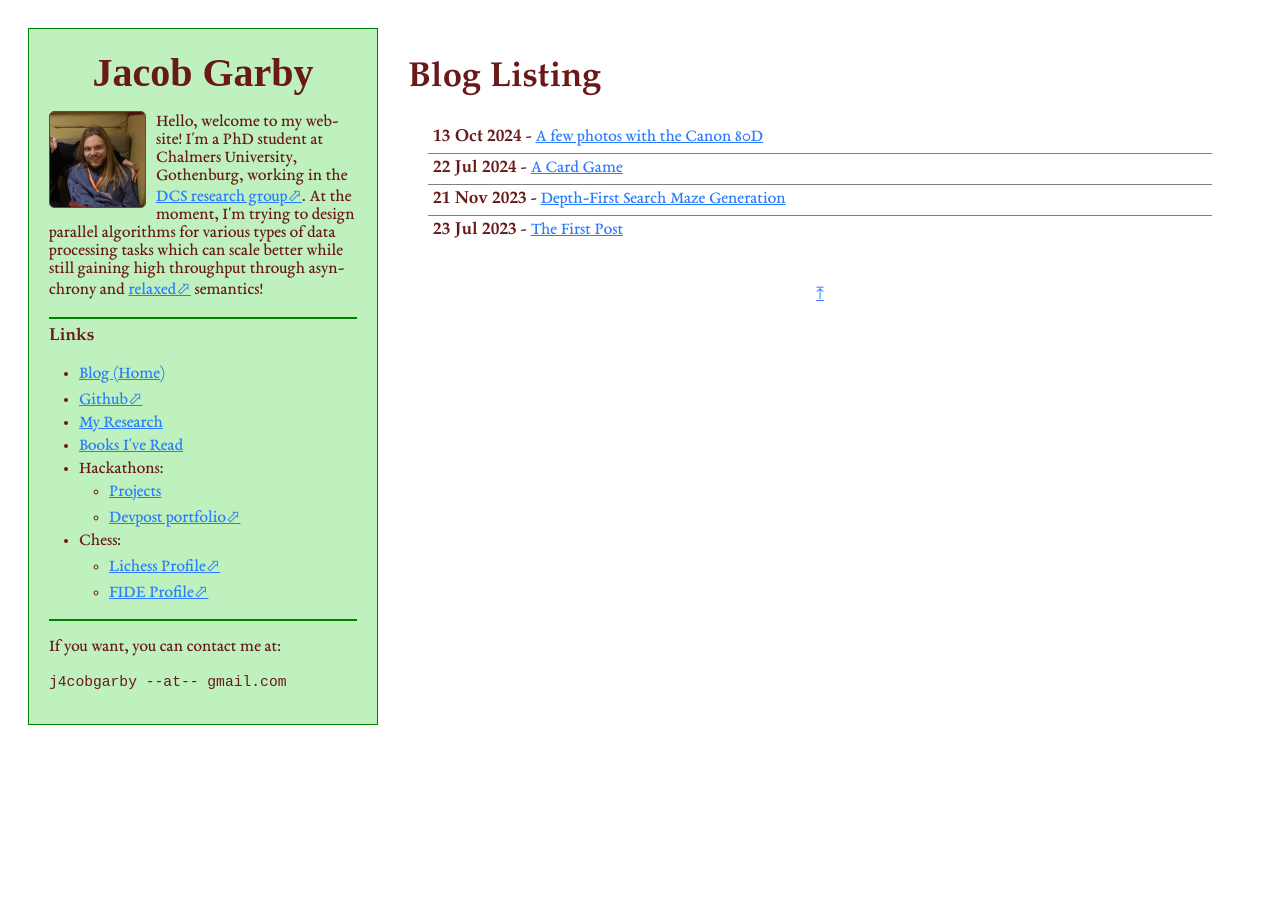
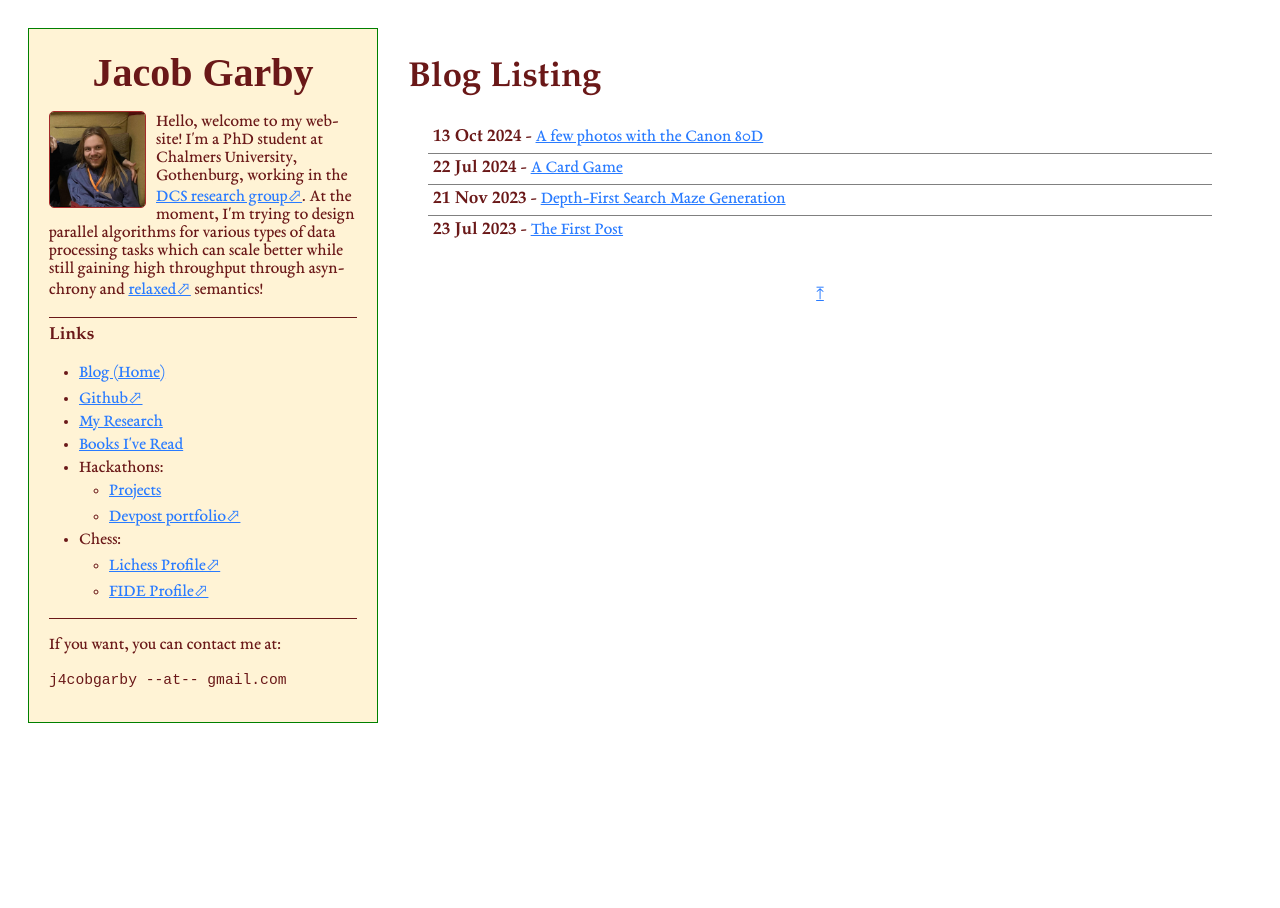
Before and after one commit to j4cobgarby/j4cobgarby.github.io, a Jekyll site: the page built from index.html, in a window 1280 px wide. Built offline with Jekyll 4.4.1, drawn with Linux system fonts in a browser that asks for light colours; some web fonts are replaced.

Commit message:
change sidebar colour

```diff
--- a/assets/css/style.css
+++ b/assets/css/style.css
@@ -81,7 +81,7 @@ div.sidebar li {
 }
 
 div.sidebar {
-    background-color: #bef1bd;
+    background-color: #fff3d5;
     overflow-x: hidden;
     height: fit-content;
 
@@ -201,7 +201,7 @@ li.post_list:last-child {
 
 hr {
     border: none;
-    border-top: 1.5pt solid green;
+    border-top: 1px solid #6a1818;
 }
 
 p > img {
```
